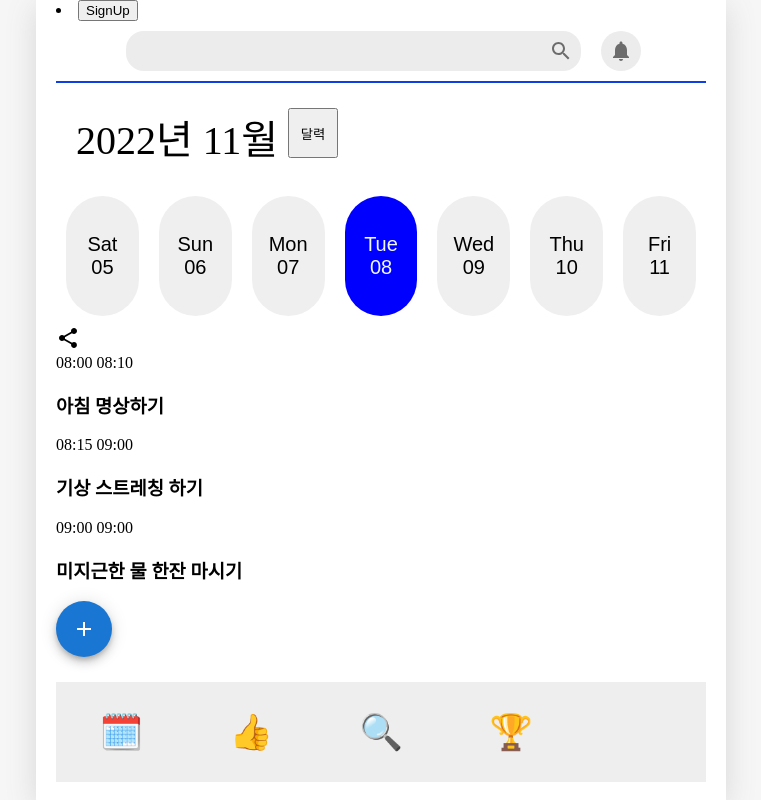
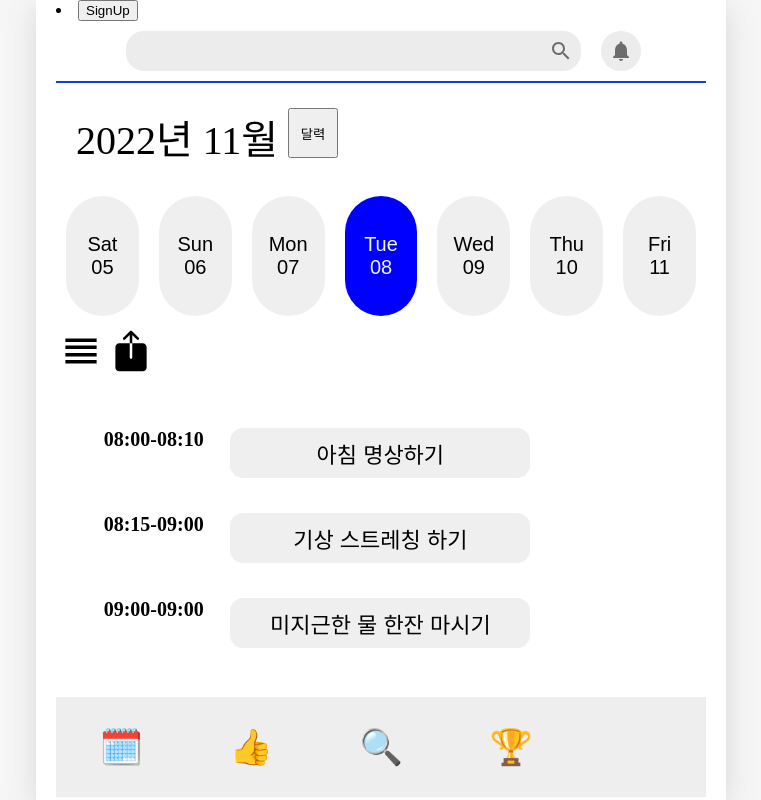
Before and after one commit to suemeeeee/Godtiner, a React (Create React App) app: page / in a window 1280 px wide. Shown: the whole page, without its empty margins (259-1020 px from the left). Built offline with nearby package versions, Linux system fonts and the light colour scheme.

Commit message:
겁나 이것저것 만져서 ... 뭘 수 정했는지도 가물가물.. ㅈㅅ..

```diff
--- a/src/App.css
+++ b/src/App.css
@@ -125,6 +125,8 @@ footer {
 
   display: flex;
   justify-content: center;
+  position: fixed;
+  bottom: 0;
 }
 
 footer > div {
--- a/src/Components/RoutineEditor.js
+++ b/src/Components/RoutineEditor.js
@@ -4,6 +4,9 @@ import { useContext, useRef, useState } from "react";
 import Switch from "@mui/material/Switch";
 import { RoutineDispatchContext } from "../App";
 import { useNavigate } from "react-router-dom";
+
+import "./RoutineEditor.css";
+import MyUpper from "./MyUpper";
 
 const RoutineEditor = () => {
   const contentRef = useRef();
@@ -31,6 +34,7 @@ const RoutineEditor = () => {
 
   return (
     <div className="RoutineEditor">
+      <MyUpper text={"루틴 추가하기"} />
       <section>
         <div className="RoutinName">
           <input
@@ -39,8 +43,6 @@ const RoutineEditor = () => {
             onChange={(e) => setContent(e.target.value)}
           />
         </div>
-      </section>
-      <section>
         <div className="Notification">
           <span>알림 설정</span>
           <Switch
@@ -50,8 +52,7 @@ const RoutineEditor = () => {
             }}
           />
         </div>
-      </section>
-      <section>
+
         <div className="timeDay">
           <span>시간 설정 </span>
           <input
--- /dev/null
+++ b/src/Components/RoutineItem.css
@@ -0,0 +1,25 @@
+.routineGroup {
+  display: flex;
+  justify-items: center;
+  padding: 3%;
+}
+.time {
+  display: inline-block;
+  width: fit-content;
+  height: 50px;
+  font-size: 20px;
+  font-weight: bolder;
+  margin-right: 3%;
+  text-align: center;
+}
+
+.RoutineContent {
+  display: inline-block;
+  border: 0;
+  border-radius: 13px;
+  width: 300px;
+  height: 50px;
+  margin-left: 10px;
+  font-size: 22px;
+  text-align: center;
+}
--- a/src/Components/RoutineItem.js
+++ b/src/Components/RoutineItem.js
@@ -1,11 +1,24 @@
+import "./RoutineItem.css";
+import { useNavigate } from "react-router-dom";
+
+import RoutineEditor from "./RoutineEditor";
+
 const RoutineItem = ({ id, content, startTime, endTime }) => {
   // home화면에서 세부 루틴들을 보여줌
+
+  const navigate = useNavigate();
   return (
-    <div>
-      <span>
-        {startTime} {endTime}
-      </span>
-      <h3>{content}</h3>
+    <div className="routineGroup">
+      <div className="time">
+        {startTime}-{endTime}
+      </div>
+      <button
+        className="RoutineContent"
+        onClick={() => navigate("/routineeditor")}
+        //왜 이동 안해~!~!!
+      >
+        {content}
+      </button>
     </div>
   );
 };
--- a/src/pages/Home.css
+++ b/src/pages/Home.css
@@ -12,3 +12,12 @@
 .date_btn {
   text-align: center;
 }
+
+.routinSection {
+  display: block;
+  padding: 30px;
+}
+
+.add_btn {
+  size: 100;
+}
--- a/src/pages/Home.js
+++ b/src/pages/Home.js
@@ -8,8 +8,33 @@ import Calendar from "../Components/Calendar";
 import { RoutineStateContext } from "../App";
 import RoutineItem from "../Components/RoutineItem";
 import ShareIcon from "@mui/icons-material/Share";
+import {
+  IoIosAddCircle,
+  IoIosShare,
+  IoMdReorder,
+  IoIosCalendar,
+  IoMdArrowBack,
+} from "react-icons/io";
 
 const Home = () => {
+  //   const MyRoutine = {
+  //     routine_name: "건강루틴",
+
+  //     mon: {},
+
+  //     tue: {},
+
+  //     wed: {},
+
+  //     thu: {},
+
+  //     fri: {},
+
+  //     sat: {},
+
+  //     sun: {},
+  //   };
+
   const routineList = useContext(RoutineStateContext);
   const navigate = useNavigate();
 
@@ -19,19 +44,29 @@ const Home = () => {
     <div className="Home">
       <MySearchAlarm />
       <Calendar />
-      <ShareIcon onClick={() => navigate("/shareroutine")} />
+      <IoMdReorder size="50" />
+      <IoIosShare
+        size="50"
+        color=""
+        onClick={() => navigate("/shareroutine")}
+      />
       <div className="routinSection">
         {data.map((it) => (
           <RoutineItem key={it.id} {...it} />
         ))}
       </div>
       <div>
-        {/* <button className="addRoutine" onClick={() => navigate("/new")}>
-          +
-        </button> */}
-        <Fab color="primary" aria-label="add">
+        {/* <Fab color="primary" aria-label="add">
           <AddIcon onClick={() => navigate("/new")} />
-        </Fab>
+        </Fab> */}
+        <IoIosAddCircle
+          size="80"
+          color="blue"
+          position="fixed"
+          right="50px"
+          botton="300px"
+          onClick={() => navigate("/new")}
+        />
       </div>
     </div>
   );
--- a/src/pages/New.js
+++ b/src/pages/New.js
@@ -1,7 +1,7 @@
 // 루틴 추가페이지
 import MyUpper from "../Components/MyUpper";
 import RoutineEditor from "../Components/RoutineEditor";
-
+import "./New.css";
 const New = () => {
   return (
     <div>
```
Also changed, not shown: src/Components/RoutineEditor.css (added), src/pages/New.css (added).
